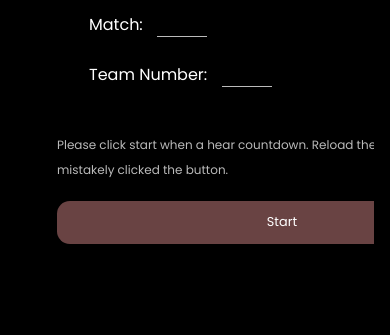
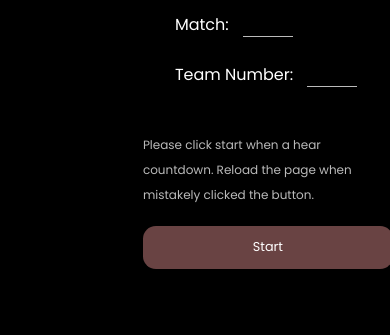
Before and after one commit to Yuvi-raj-P/ScoutingFRC-Bot, a plain HTML site: page HomePage.html in a window 390 px wide. Shown: the part 196-531 px from the top of the page. Drawn offline with Linux system fonts and the light colour scheme.

Commit message:
Update mainScouter.css

```diff
--- a/mainScouter.css
+++ b/mainScouter.css
@@ -271,6 +271,7 @@ main.sign-up-mode .carousel {
   left: 0%;
 }
 
+
 .carousel {
   position: absolute;
   height: 100%;
@@ -371,11 +372,13 @@ main.sign-up-mode .carousel {
   .box {
     height: auto;
     max-width: 550px;
+    left:0;
     overflow: hidden;
   }
 
   .inner-box {
     min-height: 700px;
+
     position: static;
     transform: none;
     width: revert;
@@ -385,6 +388,7 @@ main.sign-up-mode .carousel {
 
   .forms-wrap {
     position: revert;
+    left: 0;
     width: 100%;
     height: auto;
   }
@@ -412,9 +416,24 @@ main.sign-up-mode .carousel {
   }
 }
 
-@media (max-width: 530px) {
+@media (min-width: 30px) {
+  #screen1{
+    width: 100%;
+  }
+  #screen2{
+    width: 100%;
+  }
+  #screen3{
+    width: 100%;
+  }
+  .formbox {
+    /* Adjust styles as needed for smaller screens */
+    width: 50%; /* leave some margin on the sides */
+    left: 0;
+
+  }
   main {
-    padding: 1rem;
+    padding: 0rem;
   }
 
   .box {
@@ -422,7 +441,7 @@ main.sign-up-mode .carousel {
   }
 
   .inner-box {
-    padding: 1rem;
+    padding-left: 0;
   }
 
 
@@ -438,4 +457,7 @@ main.sign-up-mode .carousel {
   form {
     padding: 1rem 2rem 1.5rem;
   }
+  .forms-wrap {
+    padding-left: 5%;
+  }
 }
```
